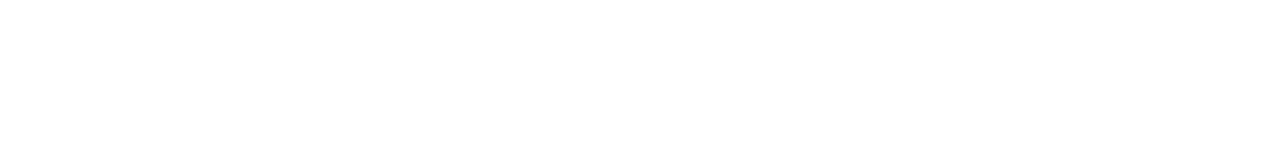
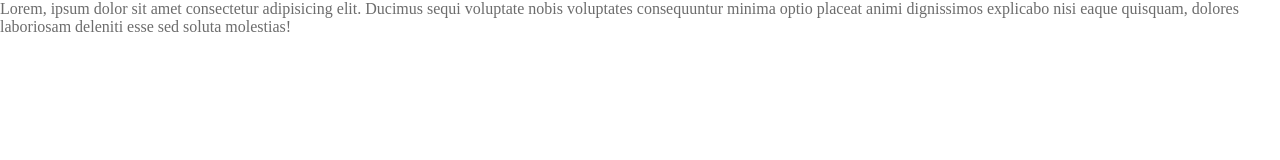
Before and after one commit to carolsauhi/project-travelgram, a plain HTML site: page index.html in a window 1280 px wide. Drawn offline with Linux system fonts and the light colour scheme.

Commit message:
initial style guide

```diff
--- a/index.html
+++ b/index.html
@@ -7,6 +7,8 @@
   <link rel="stylesheet" href="styles/index.css">
 </head>
 <body>
-
+  <p>
+    Lorem, ipsum dolor sit amet consectetur adipisicing elit. Ducimus sequi voluptate nobis voluptates consequuntur minima optio placeat animi dignissimos explicabo nisi eaque quisquam, dolores laboriosam deleniti esse sed soluta molestias!
+  </p>
 </body>
 </html>
--- a/styles/global.css
+++ b/styles/global.css
@@ -3,3 +3,23 @@
   padding: 0;
   box-sizing: border-box;
 }
+
+:root {
+  /* Produto */
+  --brand-color: #ef5f4c;
+
+  /* Shape */
+  --background-color: #ffffff;
+  --surface-color: #f5f5f5;
+  --skeleton-color: #d9d9d9;
+  --shape-transparency: #ffffff8f;
+
+  /* Text */
+  --text-color-primary: #313131;
+  --text-color-secondary: #6c6c6c;
+}
+
+body{
+  color: var(--text-color-secondary);
+  background-color: var(--background-color);
+}
```
Also changed, not shown: assets/AirplaneTilt.svg (added), assets/Image 01.png (added), assets/Image 02.png (added), assets/Image 03.png (added), assets/Image 04.png (added), assets/Image 05.png (added), assets/Image 06.png (added), assets/Image 07.png (added), assets/Image 08.png (added), assets/Image 09.png (added), assets/Image 10.png (added), assets/Image 11.png (added), assets/Image.svg (added), assets/Logo.svg (added), 2 more files, 2 other files.
